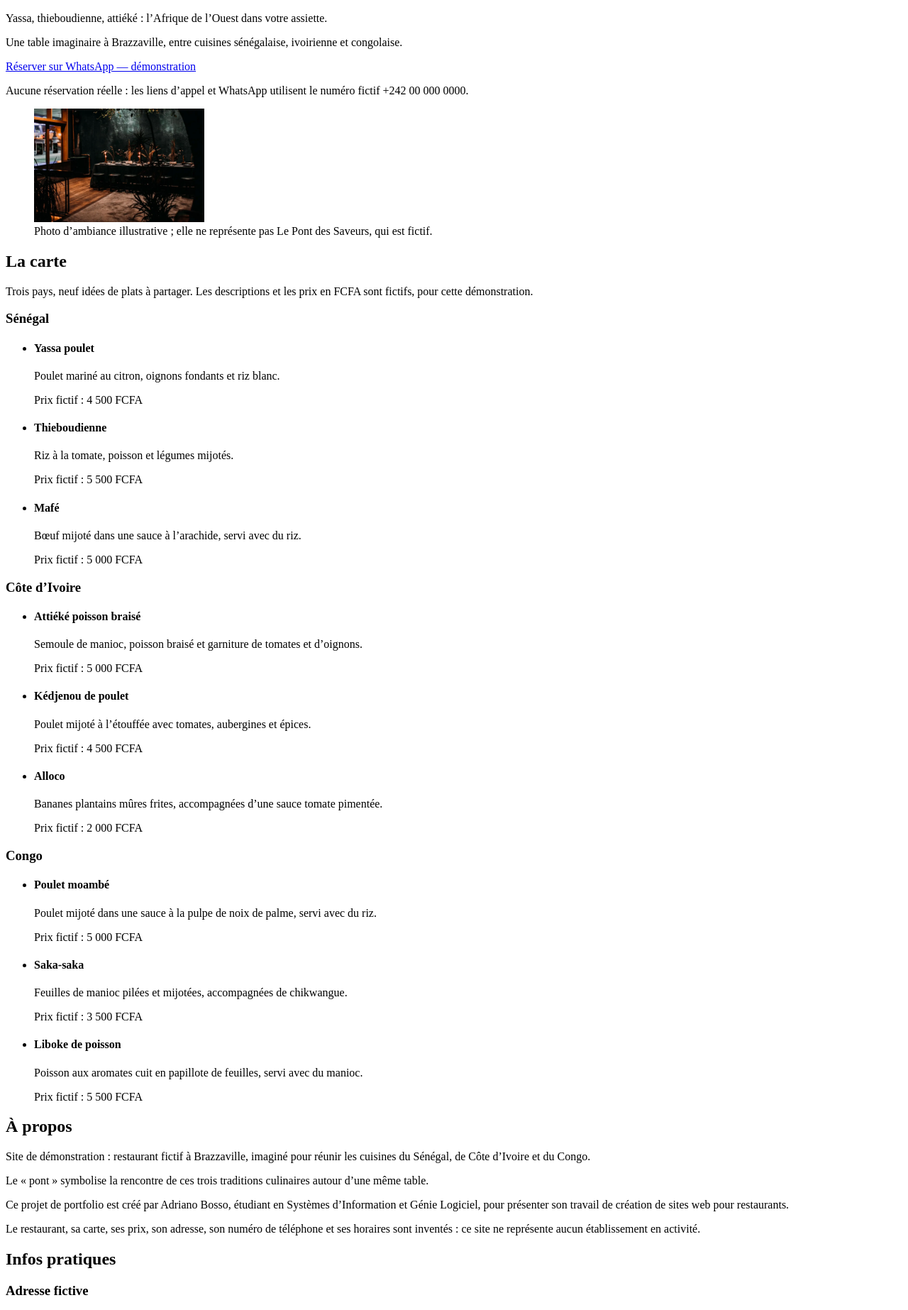
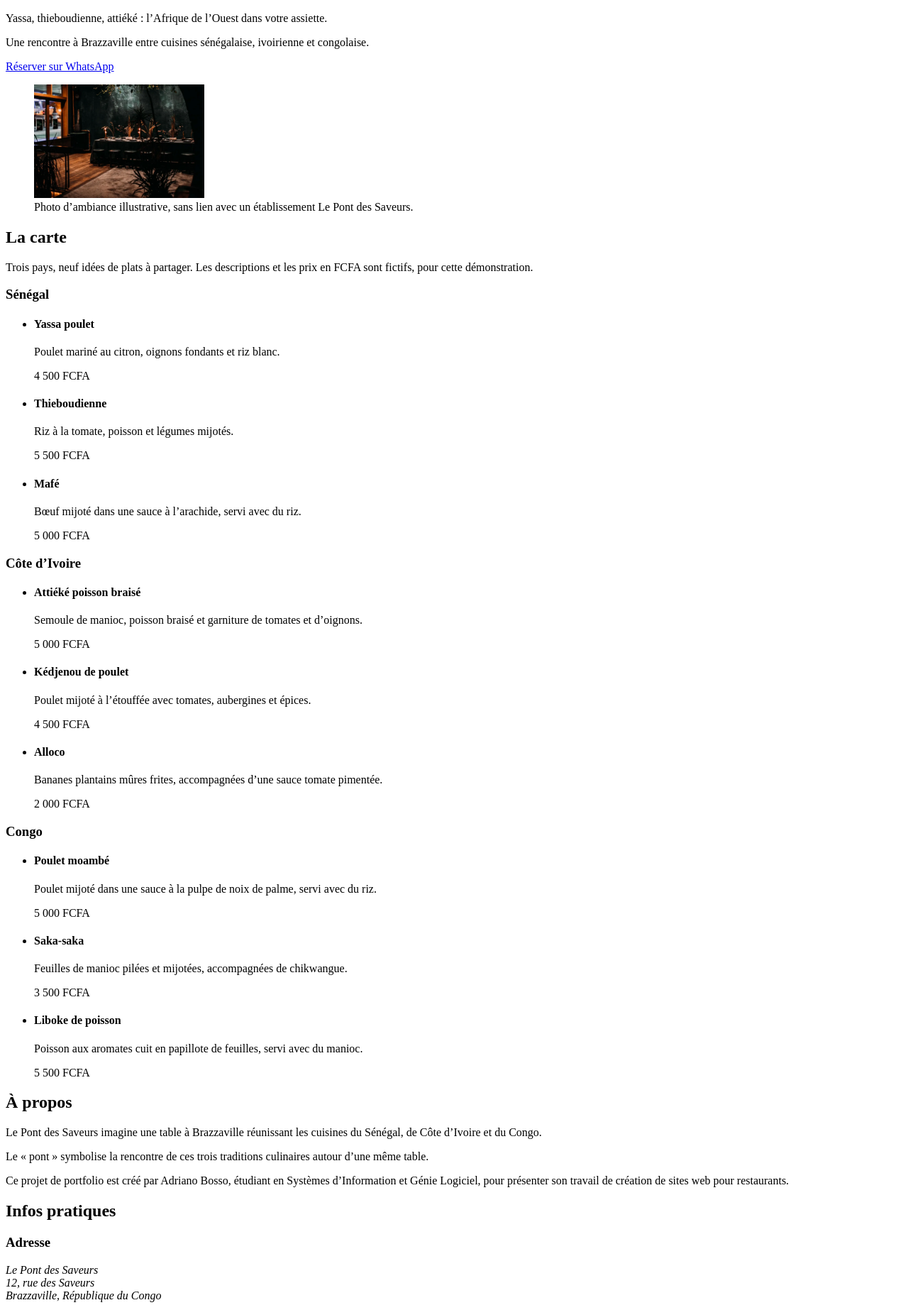
Before and after one commit to bossozephyrin-star/le-pont-des-saveurs, a plain HTML site: page index.html in a window 1280 px wide. Shown: the part 287-2133 px from the top of the page at 71% size. Drawn offline with Linux system fonts and the light colour scheme.

Commit message:
Clarify demo content and unify invalid contact number

```diff
--- a/index.html
+++ b/index.html
@@ -14,7 +14,7 @@
     <meta property="og:image:width" content="1200">
     <meta property="og:image:height" content="630">
     <meta property="og:image:alt" content="Photo d’ambiance illustrative : table dressée, bougies et plantes dans une salle de restaurant.">
-    <meta property="og:locale" content="fr_CG">
+    <meta property="og:locale" content="fr_FR">
     <link rel="icon" href="assets/favicon.svg" type="image/svg+xml">
     <!-- Police préparée pour l’étape CSS ; elle n’est pas encore appliquée. -->
     <link rel="preload" href="fonts/lora-latin-regular.woff2" as="font" type="font/woff2" crossorigin>
@@ -27,11 +27,11 @@
         "servesCuisine": ["Sénégalaise", "Ivoirienne", "Congolaise"],
         "address": {
             "@type": "PostalAddress",
-            "streetAddress": "12, rue des Saveurs (adresse fictive)",
+            "streetAddress": "12, rue des Saveurs",
             "addressLocality": "Brazzaville",
             "addressCountry": "CG"
         },
-        "telephone": "+242000000000",
+        "telephone": "+000000000000",
         "openingHoursSpecification": [
             {
                 "@type": "OpeningHoursSpecification",
@@ -56,7 +56,7 @@
 
     <header>
         <p><a href="#accueil">Le Pont des Saveurs</a></p>
-        <p>Site de démonstration : restaurant fictif.</p>
+        <p>Site de démonstration : restaurant fictif. La carte, les prix, l’adresse, les horaires et les coordonnées sont inventés ; aucune réservation réelle n’est possible.</p>
         <!-- Le menu reste visible. Ce bouton sera activé à l’étape JavaScript, après le CSS. -->
         <button type="button" aria-label="Ouvrir le menu de navigation"
                 aria-expanded="false" aria-controls="navigation-principale" disabled>Menu</button>
@@ -75,14 +75,13 @@
         <section id="accueil" aria-labelledby="titre-accueil">
             <h1 id="titre-accueil">Le Pont des Saveurs</h1>
             <p>Yassa, thieboudienne, attiéké : l’Afrique de l’Ouest dans votre assiette.</p>
-            <p>Une table imaginaire à Brazzaville, entre cuisines sénégalaise, ivoirienne et congolaise.</p>
-            <p><a href="https://wa.me/242000000000" aria-describedby="contact-demo">Réserver sur WhatsApp — démonstration</a></p>
-            <p id="contact-demo">Aucune réservation réelle : les liens d’appel et WhatsApp utilisent le numéro fictif +242 00 000 0000.</p>
+            <p>Une rencontre à Brazzaville entre cuisines sénégalaise, ivoirienne et congolaise.</p>
+            <p><a href="https://wa.me/000000000000" aria-describedby="numero-demo">Réserver sur WhatsApp</a></p>
             <figure>
                 <img src="assets/ambiance.webp" width="240" height="160"
                      alt="Table dressée à la lueur des bougies, entourée de plantes dans une salle de restaurant."
                      fetchpriority="high">
-                <figcaption>Photo d’ambiance illustrative ; elle ne représente pas Le Pont des Saveurs, qui est fictif.</figcaption>
+                <figcaption>Photo d’ambiance illustrative, sans lien avec un établissement Le Pont des Saveurs.</figcaption>
             </figure>
         </section>
 
@@ -95,17 +94,17 @@
                 <li>
                     <h4>Yassa poulet</h4>
                     <p>Poulet mariné au citron, oignons fondants et riz blanc.</p>
-                    <p>Prix fictif : <data value="4500">4 500 FCFA</data></p>
+                    <p><data value="4500">4 500 FCFA</data></p>
                 </li>
                 <li>
                     <h4>Thieboudienne</h4>
                     <p>Riz à la tomate, poisson et légumes mijotés.</p>
-                    <p>Prix fictif : <data value="5500">5 500 FCFA</data></p>
+                    <p><data value="5500">5 500 FCFA</data></p>
                 </li>
                 <li>
                     <h4>Mafé</h4>
                     <p>Bœuf mijoté dans une sauce à l’arachide, servi avec du riz.</p>
-                    <p>Prix fictif : <data value="5000">5 000 FCFA</data></p>
+                    <p><data value="5000">5 000 FCFA</data></p>
                 </li>
             </ul>
 
@@ -114,17 +113,17 @@
                 <li>
                     <h4>Attiéké poisson braisé</h4>
                     <p>Semoule de manioc, poisson braisé et garniture de tomates et d’oignons.</p>
-                    <p>Prix fictif : <data value="5000">5 000 FCFA</data></p>
+                    <p><data value="5000">5 000 FCFA</data></p>
                 </li>
                 <li>
                     <h4>Kédjenou de poulet</h4>
                     <p>Poulet mijoté à l’étouffée avec tomates, aubergines et épices.</p>
-                    <p>Prix fictif : <data value="4500">4 500 FCFA</data></p>
+                    <p><data value="4500">4 500 FCFA</data></p>
                 </li>
                 <li>
                     <h4>Alloco</h4>
                     <p>Bananes plantains mûres frites, accompagnées d’une sauce tomate pimentée.</p>
-                    <p>Prix fictif : <data value="2000">2 000 FCFA</data></p>
+                    <p><data value="2000">2 000 FCFA</data></p>
                 </li>
             </ul>
 
@@ -133,38 +132,37 @@
                 <li>
                     <h4>Poulet moambé</h4>
                     <p>Poulet mijoté dans une sauce à la pulpe de noix de palme, servi avec du riz.</p>
-                    <p>Prix fictif : <data value="5000">5 000 FCFA</data></p>
+                    <p><data value="5000">5 000 FCFA</data></p>
                 </li>
                 <li>
                     <h4>Saka-saka</h4>
                     <p>Feuilles de manioc pilées et mijotées, accompagnées de chikwangue.</p>
-                    <p>Prix fictif : <data value="3500">3 500 FCFA</data></p>
+                    <p><data value="3500">3 500 FCFA</data></p>
                 </li>
                 <li>
                     <h4>Liboke de poisson</h4>
                     <p>Poisson aux aromates cuit en papillote de feuilles, servi avec du manioc.</p>
-                    <p>Prix fictif : <data value="5500">5 500 FCFA</data></p>
+                    <p><data value="5500">5 500 FCFA</data></p>
                 </li>
             </ul>
         </section>
 
         <section id="a-propos" aria-labelledby="titre-a-propos">
             <h2 id="titre-a-propos">À propos</h2>
-            <p>Site de démonstration : restaurant fictif à Brazzaville, imaginé pour réunir les cuisines du Sénégal, de Côte d’Ivoire et du Congo.</p>
+            <p>Le Pont des Saveurs imagine une table à Brazzaville réunissant les cuisines du Sénégal, de Côte d’Ivoire et du Congo.</p>
             <p>Le « pont » symbolise la rencontre de ces trois traditions culinaires autour d’une même table.</p>
             <p>Ce projet de portfolio est créé par Adriano Bosso, étudiant en Systèmes d’Information et Génie Logiciel, pour présenter son travail de création de sites web pour restaurants.</p>
-            <p>Le restaurant, sa carte, ses prix, son adresse, son numéro de téléphone et ses horaires sont inventés : ce site ne représente aucun établissement en activité.</p>
         </section>
 
         <section id="infos-pratiques" aria-labelledby="titre-infos-pratiques">
             <h2 id="titre-infos-pratiques">Infos pratiques</h2>
-            <h3>Adresse fictive</h3>
+            <h3>Adresse</h3>
             <address>
                 Le Pont des Saveurs<br>
-                12, rue des Saveurs (adresse fictive)<br>
+                12, rue des Saveurs<br>
                 Brazzaville, République du Congo
             </address>
-            <h3>Horaires fictifs</h3>
+            <h3>Horaires</h3>
             <table>
                 <caption>Exemple d’horaires — heure locale de Brazzaville</caption>
                 <thead>
@@ -192,10 +190,10 @@
 
         <section id="contact" aria-labelledby="titre-contact">
             <h2 id="titre-contact">Contact</h2>
-            <p id="numero-demo">Numéro fictif de démonstration : +242 00 000 0000. Ne pas appeler ni envoyer de message ; aucune réservation n’est traitée.</p>
+            <p id="numero-demo">Numéro volontairement invalide : +000000000000. Ces liens illustrent le parcours de contact ; ils ne permettent ni appel ni échange WhatsApp.</p>
             <ul>
-                <li><a href="tel:+242000000000" aria-describedby="numero-demo">Appeler Le Pont des Saveurs — numéro fictif</a></li>
-                <li><a href="https://wa.me/242000000000" aria-describedby="numero-demo">Contacter Le Pont des Saveurs sur WhatsApp — démonstration</a></li>
+                <li><a href="tel:+000000000000" aria-describedby="numero-demo">Appeler Le Pont des Saveurs</a></li>
+                <li><a href="https://wa.me/000000000000" aria-describedby="numero-demo">Contacter Le Pont des Saveurs sur WhatsApp</a></li>
             </ul>
         </section>
     </main>
@@ -204,7 +202,6 @@
         <p><strong>Site de démonstration : restaurant fictif.</strong></p>
         <p>Projet de portfolio d’Adriano Bosso, étudiant en Systèmes d’Information et Génie Logiciel.</p>
         <p>Crédits photo : <a href="https://www.pexels.com/photo/interior-of-restaurant-with-served-table-4577715/">Rachel Claire sur Pexels</a> — photo d’ambiance recadrée et convertie en WebP, également utilisée pour l’aperçu de partage.</p>
-        <p>Police préparée : Lora, sous licence SIL Open Font License, hébergée localement et réservée à la future étape CSS.</p>
         <p><a href="#accueil">Retour à l’accueil</a></p>
     </footer>
 </body>
```
Also changed, not shown: 2 other files.
